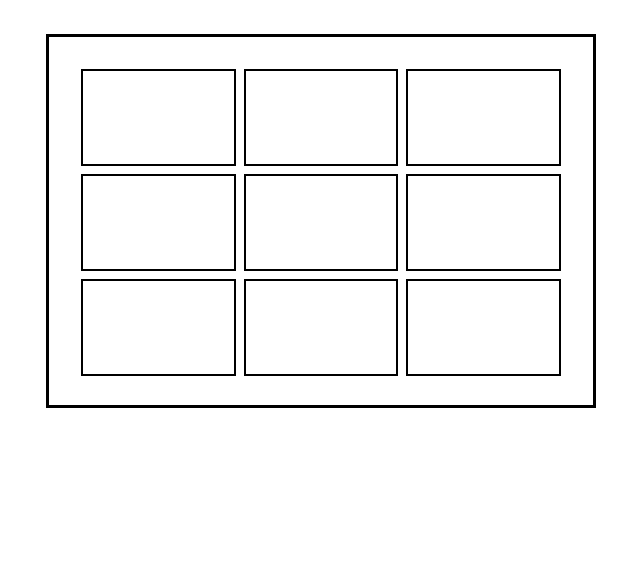
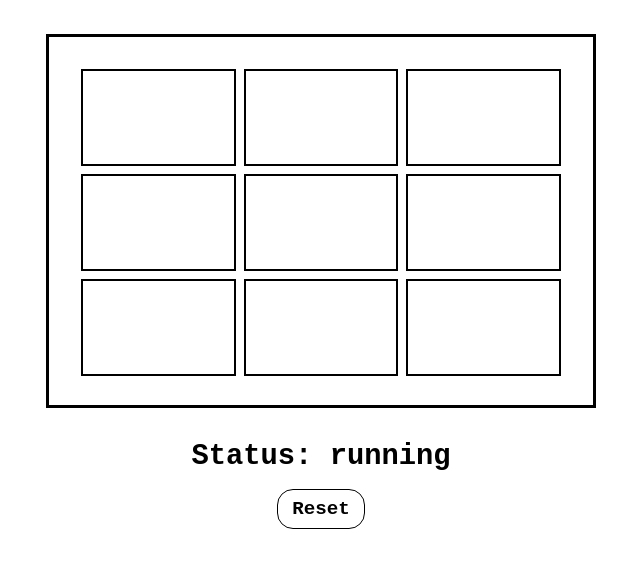
Before and after one commit to Aryan190902/tic-tac_RL, a plain HTML site: page frontend/index.html in a window 1280 px wide. Shown: the part 116-684 px from the top of the page, without its empty margins (319-959 px from the left). Drawn offline with Linux system fonts and the light colour scheme.

Commit message:
Bug fixes and reset button
Bug: No status shown when the bot wins
Added Reset button to clear board.

```diff
--- a/frontend/app.js
+++ b/frontend/app.js
@@ -19,11 +19,11 @@ function handleCellClick(event){
     clickedCell.textContent = currentPlayer;
 
     if(checkWinner()){
-        statusDisplay.textContent = `Player '${currentPlayer}' has won!`;
+        statusDisplay.textContent = `Status: Player '${currentPlayer}' has won!`;
         return;
     }
     if(gameState.every(cell => cell != ' ')){
-        statusDisplay.textContent = "It's a draw!";
+        statusDisplay.textContent = "Status: It's a draw!";
         return;
     }
 
@@ -86,6 +86,9 @@ async function sendStateToBackend(){
         if(data.action !== undefined){
             gameState[data.action] = 'O';
             updateState();
+            if(checkWinner()){
+                statusDisplay.textContent = `Player 'O' has won!`;
+            }
         }
     }
     catch(error){
@@ -93,4 +96,11 @@ async function sendStateToBackend(){
     }
 }
 
+function clearBoard(){
+    gameState = [' ',' ',' ',' ',' ',' ',' ',' ',' '];
+    updateState();
+}
+
 cells.forEach(cell => cell.addEventListener('click', handleCellClick));
+clearBtn = document.getElementById('clear-btn');
+clearBtn.addEventListener('click', clearBoard);
--- a/frontend/index.html
+++ b/frontend/index.html
@@ -21,7 +21,10 @@
             <div class="cell" data-index="8"> </div>
         </div>
     </div>
-    <div id="status"></div>
+    <div id="status">Status: running</div>
+    <div class="btn-container">
+        <button id="clear-btn">Reset</button>
+    </div>
     <script src="app.js" ></script>
 </body>
 </html>
--- a/frontend/style.css
+++ b/frontend/style.css
@@ -11,10 +11,34 @@
 }
 #status{
     text-align: center;
+    font-family: 'Courier New', Courier, monospace;
     font-size: 1.8rem;
     margin-top: 2rem;
-    font-weight: 500;
+    font-weight: 600;
+    /* border: .1rem dashed black; */
 }
+
+#clear-btn{
+    background-color: white;
+    border: 0.1rem solid black;
+    border-radius: 1rem;
+    width: 7%;
+    height: 2.5rem;
+    font-family: 'Courier New', Courier, monospace;
+    font-weight: 600;
+    font-size: 1.2rem;
+}
+#clear-btn:hover{
+    background-color: #ddd;
+}
+#clear-btn:active{
+    background-color: #ccc;
+}
+.btn-container{
+    text-align: center;
+    margin-top: 1rem;
+}
+
 .game-board{
     display: grid;
     grid-template-columns: repeat(3, 1fr);
```
